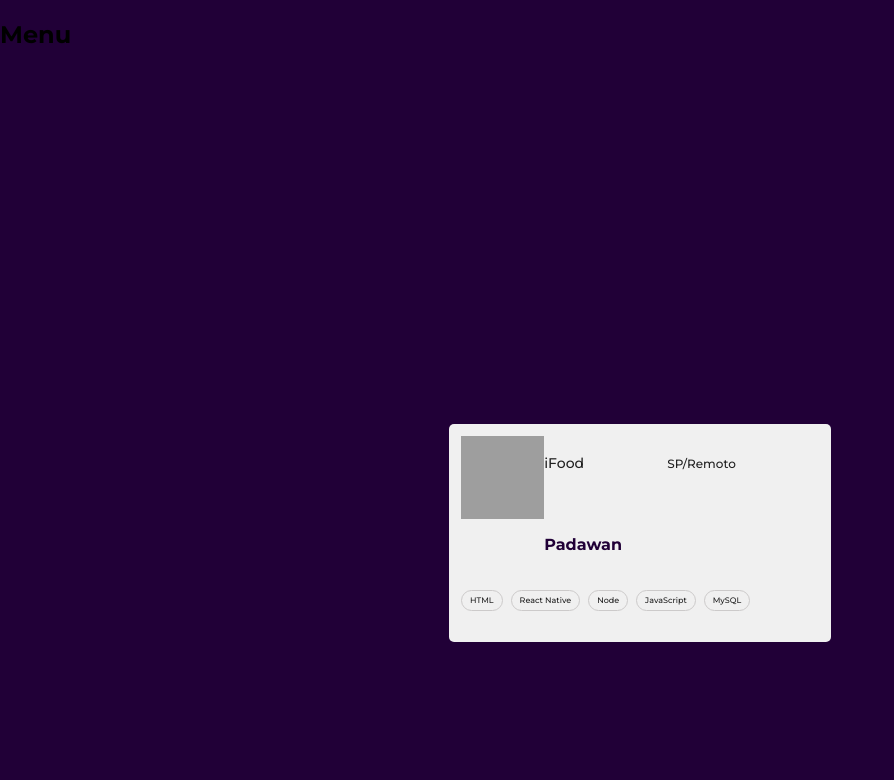
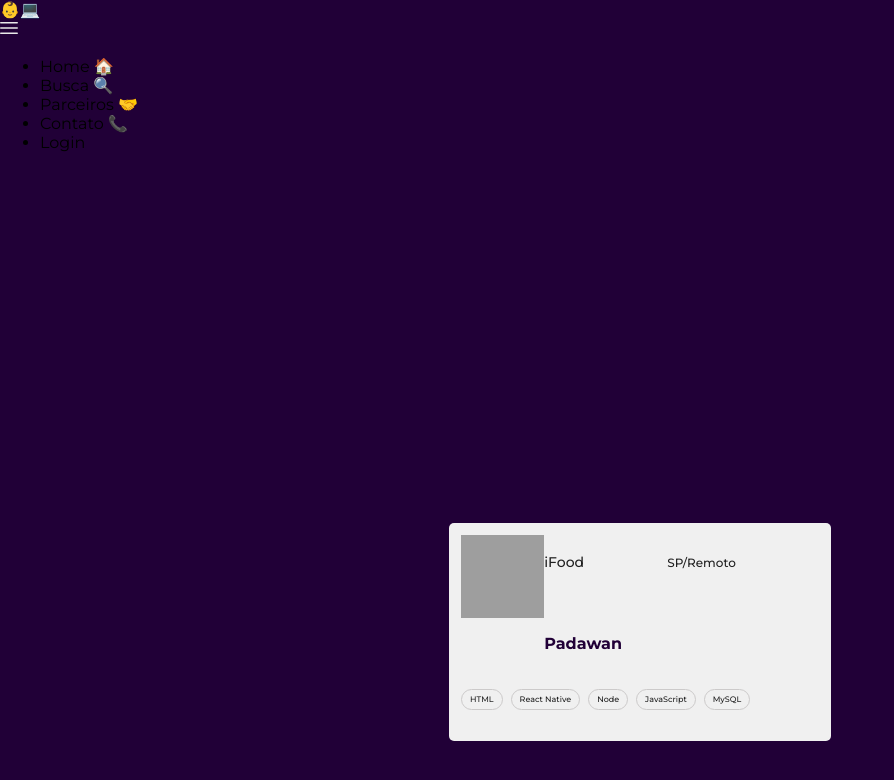
Before and after one commit to PedroMarianoAlmeida/baby-dev-2022, a Next.js app: page / in a window 1280 px wide. Shown: the top 780 px of the page, without its empty margins (0-894 px from the left). Built offline with nearby package versions, Linux system fonts and the light colour scheme; grey boxes are pictures that could not be loaded.

Commit message:
add initial html structure

```diff
--- a/src/components/Menu/index.tsx
+++ b/src/components/Menu/index.tsx
@@ -1,5 +1,21 @@
+import Image from "next/image";
+
 const Menu = () => {
-  return <h2>Menu</h2>;
+  return (
+    <div>
+      <div>👶💻</div>
+      <Image src={"/icons/menu-burger.svg"} width={18} height={18} />
+      <nav>
+        <ul>
+          <li>Home 🏠</li>
+          <li>Busca 🔍</li>
+          <li>Parceiros 🤝</li>
+          <li>Contato 📞</li>
+          <li>Login</li>
+        </ul>
+      </nav>
+    </div>
+  );
 };
 
 export default Menu;
```
Also changed, not shown: public/icons/menu-burger.svg (added).
